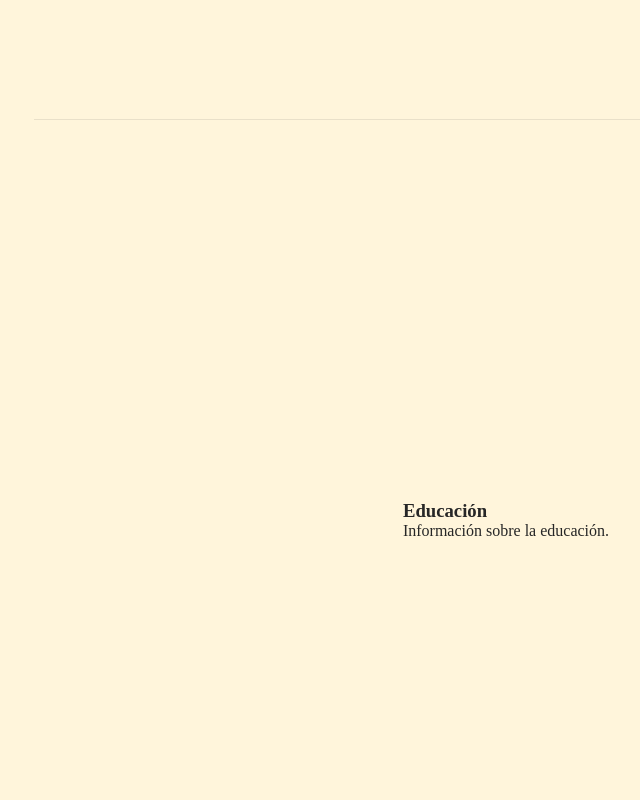
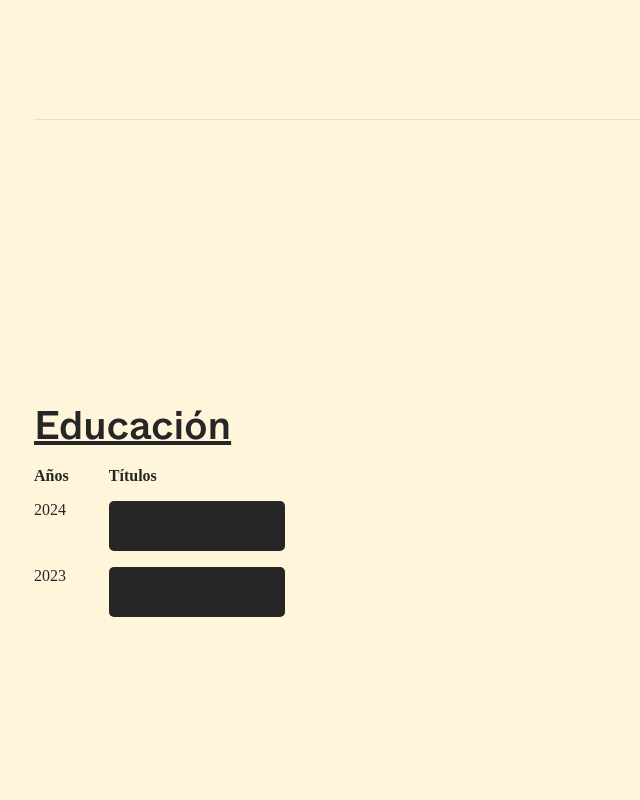
Before and after one commit to devfranciscogonzalez/portfolio, a React (Vite) app: page / in a window 1280 px wide. Shown: the part 1480-2280 px from the top of the page, without its empty margins (134-774 px from the left). Built offline with nearby package versions, Linux system fonts and the light colour scheme.

Commit message:
add grid education

```diff
--- a/src/components/Section/EducationSection.jsx
+++ b/src/components/Section/EducationSection.jsx
@@ -1,10 +1,10 @@
 import { Education } from "../../view";
-import { CenterSection } from "./Section.styles";
+import { StartSection } from "./Section.styles";
 
 const EducationSection = () => (
-  <CenterSection id="education">
+  <StartSection id="education">
     <Education />
-  </CenterSection>
+  </StartSection>
 );
 
 export default EducationSection;
--- a/src/components/Section/Section.styles.js
+++ b/src/components/Section/Section.styles.js
@@ -11,13 +11,12 @@ const CenterSection = styled.section`
 `;
 
 const StartSection = styled.section`
-  height: 100vh;
   display: flex;
   flex-direction: column;
   justify-content: center;
   align-items: flex-start;
+  height: 100vh;
   border-bottom: 1px solid ${({ theme }) => theme.colors.border.secondary};
-  width: 100%;
 `;
 
 export { CenterSection, StartSection };
--- a/src/view/Education/Education.jsx
+++ b/src/view/Education/Education.jsx
@@ -1,9 +1,32 @@
+import { H3 } from "../../components";
+import { EducationHeader, EducationGrid } from "./Education.styles";
+import styled from "styled-components";
+
+const Title = styled.div`
+  font-weight: 700;
+`;
+
+const Card = styled.div`
+  background: ${({ theme }) => theme.colors.primary};
+  padding: ${({ theme }) => theme.spacing.medium};
+  border-radius: ${({ theme }) => theme.borderRadius.medium};
+`;
+
 const Education = () => {
   return (
-    <section>
-      <h1>Educación</h1>
-      <p>Información sobre la educación.</p>
-    </section>
+    <>
+      <EducationHeader>
+        <H3>Educación</H3>
+      </EducationHeader>
+      <EducationGrid>
+        <Title>Años</Title>
+        <Title>Títulos</Title>
+        <div>2024</div>
+        <Card>Card Content for 2024</Card>
+        <div>2023</div>
+        <Card>Card Content for 2023</Card>
+      </EducationGrid>
+    </>
   );
 };
 
--- /dev/null
+++ b/src/view/Education/Education.styles.js
@@ -0,0 +1,16 @@
+import styled from "styled-components";
+
+const EducationHeader = styled.header`
+  padding-bottom: ${({ theme }) => theme.padding.large};
+  width: 100%;
+`;
+
+const EducationGrid = styled.div`
+  display: grid;
+  grid-template-columns: 1fr 3fr;
+  grid-template-rows: auto auto auto;
+  align-items: start;
+  gap: ${({ theme }) => theme.spacing.medium};
+`;
+
+export { EducationHeader, EducationGrid };
```
